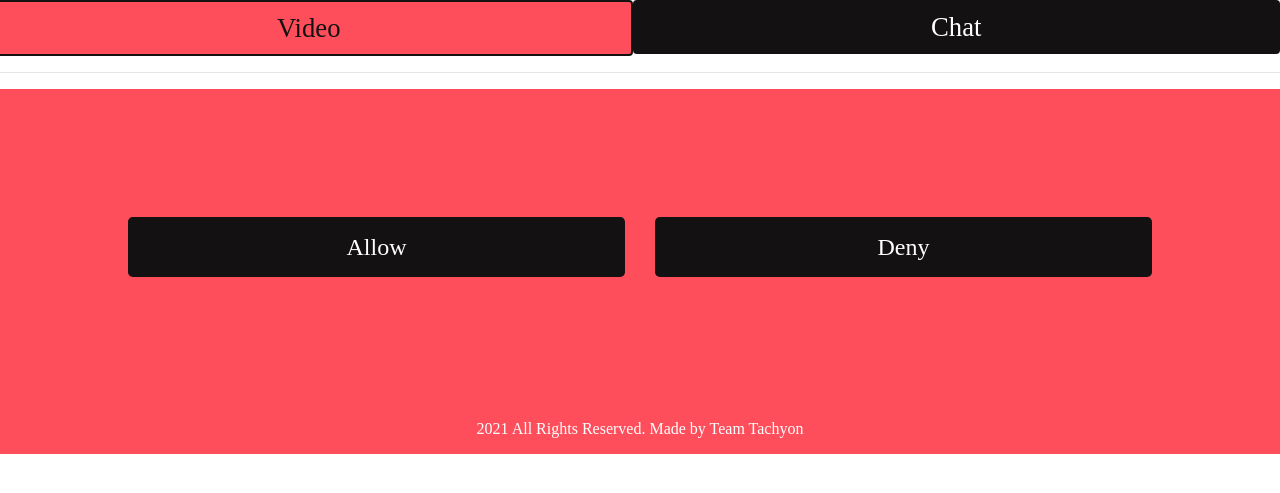
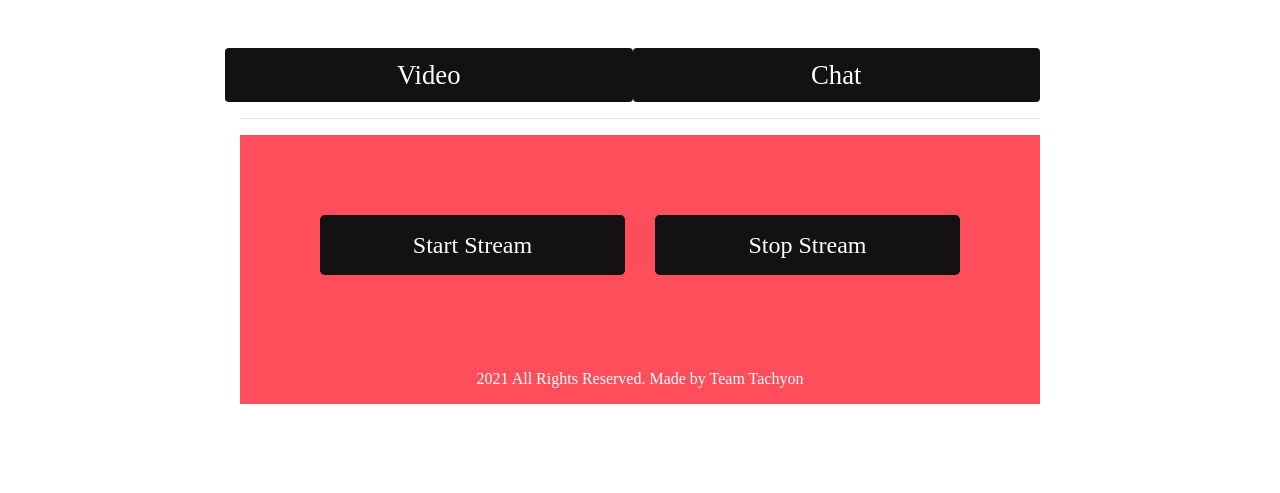
Before and after one commit to Akurati-varun/api-speech-to-text, a Flask app: page / in a window 1280 px wide, after a click on "Video". Shown: the top 493 px of the page. Run offline with Flask 2, Linux system fonts and the light colour scheme; some libraries are stand-ins or nearby versions.

Commit message:
Added PIL library

```diff
--- a/app.py
+++ b/app.py
@@ -1,16 +1,17 @@
 from flask import Flask, request, jsonify, make_response, render_template
 from googletrans import LANGUAGES
+from speech_recognition import UnknownValueError
+from PIL import Image, ImageOps
 
 from ibm_cloud import processTextCommand, processImageData
 from speech_processing import speechToText, translateText
-from speech_recognition import UnknownValueError
 from face_recognition import FacePrediction
 from config import Config
-from PIL import Image,ImageOps
+
 
 app = Flask( __name__ )
 
-def validateAudioFile(file):
+def validateFile(file):
     if file and file.name.strip() != '':
         return True
     return False
@@ -24,14 +25,12 @@
 
 @app.route("/")
 def index():
-    return render_template('index.html')
+    url = Config.stream_url()
+    return render_template('index.html', stream_url=url)
 
 @app.route("/api/postImage", methods=["POST"])
 def receiveImageData():
-    ImageData = request.files['image']
-    image = Image.open(ImageData)
-    gray_image= ImageOps.grayscale(image)
-
+    imageData = request.files.get("image")
     res = {
         "status" : "failure",
         "message": "Something went wrong while processing file",
@@ -39,12 +38,15 @@
     }
     status_code=503
 
-    if ImageData is None:
+    if validateFile(imageData):
         res["message"] = "Missing File Data"
         status_code=422
 
     try:
-        identified_name= FacePrediction(gray_image)
+        imageData = Image.open(imageData)
+        imageData = ImageOps.grayscale(imageData)
+
+        identified_name= FacePrediction(imageData)
         processImageData(identified_name)
         res["status"] = "success"
         res["message"] = "File received"
@@ -63,16 +65,16 @@
 
 
 @app.route("/api/postCommand", methods = ["POST", "GET"])
-def recieveCommandData():
+def receiveCommandData():
     if request.method == "GET":
-        url = request.args.get('url') or Config.stream_url
+        url = request.args.get('url') or Config.stream_url()
         return render_template("test.html", stream_url = url)
 
     audioData = request.files.get('audio')
-    textCommand = request.form.get('text-command').strip() or None
+    textCommand = request.form.get('text-command', "").strip() or None
     languageCode = request.form.get('language-code', 'en-US').strip()
 
-    print(audioData, languageCode, dir(audioData), audioData.content_length)
+    print(audioData, languageCode)
     res = {
         "status" : "failure",
         "message": "Something went wrong while processing command",
@@ -85,7 +87,7 @@
         res["warnings"].append("Missing or Invalid Language Code using default code 'en-US'")
         languageCode = "en-US"
 
-    if not validateAudioFile(audioData) and textCommand is None:
+    if not validateFile(audioData) and textCommand is None:
         res["message"] = "Missing or Invalid audio file/text command."
         status_code = 422
     else:
@@ -119,5 +121,5 @@
 
     response = make_response(jsonify(res), status_code)
     response.headers["Access-Control-Allow-Origin"] = "*"
-
+    print(response)
     return response
--- a/config.py
+++ b/config.py
@@ -4,7 +4,7 @@
 load_dotenv()
 
 class Config:
-    stream_url = getenv("streamURL")
+    stream_url = lambda :getenv("streamURL")
 
 class IBMCloudCred:
     organization = getenv("organization")
--- a/static/js/record.js
+++ b/static/js/record.js
@@ -45,7 +45,6 @@
 			create an audio context after getUserMedia is called
 			sampleRate might change after getUserMedia is called, like it does on macOS when recording through AirPods
 			the sampleRate defaults to the one set in your OS for your playback device
-
 		*/
 		audioContext = new AudioContext();
 
@@ -103,8 +102,33 @@
 function sendData(data) {
     let formData = new FormData();
     let request = new XMLHttpRequest();
+    console.log("Enter")
+    if(typeof data === "undefined")
+    {
+    	var msg=document.getElementById('textMessage').value;
+    	formData.append("text-command",msg);
+    }
+    else
+    {
+    	formData.append("audio", data);
+    }
+    request.onreadystatechange = function() {
+            if(this.readyState == 4)
+            {
+            	console.log(this.response);
+            	const obj = JSON.parse(this.response);
 
-    formData.append("audio", data)
-    request.open("POST", "/api/postAudio");
+                let msg = obj.message;
+            	let status = obj.status;
+
+
+            	document.getElementById('alert_status').textContent = status + "!";
+            	document.getElementById('alert_message').textContent = msg;
+
+                document.getElementById('alert_box').style.display = 'flex';
+            }
+          }
+    request.open("POST", postURL);
     request.send(formData);
+    return false;
 }
--- a/templates/index.html
+++ b/templates/index.html
@@ -14,10 +14,17 @@
       <!-- bootstrap css -->
       <link rel="stylesheet" href="https://cdn.jsdelivr.net/npm/bootstrap@4.6.0/dist/css/bootstrap.min.css">
       <!-- style css -->
+      <!-- <link rel='stylesheet' href="../static/css/style.css"> -->
       <link rel='stylesheet' href="{{ url_for('static', filename='css/style.css') }}">
       <link rel="stylesheet" href="https://netdna.bootstrapcdn.com/font-awesome/4.0.3/css/font-awesome.css">
+      <script>
+        function hide(){
+        document.getElementById('alert_box').style.display = 'none';
+        }
+      </script>
 </head>
-<body class="main-layout">
+
+<body class="main-layout mt-5" style="max-width: 800px; min-width: 400px; margin:auto;">
     <div class="collection_section layout_padding container-fluid" style="margin:0px; padding:0px;">
         <div class="row">
             <ul class="nav nav-pills col-lg-12">
@@ -29,18 +36,32 @@
                 </li>
             </ul>
         </div>
+                                <div class="justify-content-center my-3" id="alert_box" style="display:none;">
+                                    <div class="alert alert-dismissible fade show" role="alert" style="width: 50%; min-width:300px; background-color: #131111; color:white; border-color:#131111;">
+                                        <strong style="font-size: 1.5rem;" id="alert_status"></strong>
+                                        <button type="button" class="close" onclick="hide()">
+                                            <span aria-hidden="true">&times;</span>
+                                        </button>
+                                        <br>
+                                        <span id="alert_message" style="font-size:1rem;"></span>
+
+                                    </div>
+                                </div>
         <hr>
         <!-- Video Section -->
         <div class="tab-content clearfix">
             <div class="tab-pane" id="tab1">
+              <div class="layout_padding gallery_section text-center" style="background-color: #131111;height:300px; padding: 20px; display: none;" id="streamcontainer">
+                <img src="" data-src="{{ stream_url }}" id="stream" alt="Stream to play here." style="height: 250px;">
+              </div>
                 <div class="layout_padding gallery_section" style="padding:10%;">
                   <div class="row">
                     <div class="col-lg-6 col-md-6 col-sm-6 col-6">
-                      <button class="btn btn-lg b" style="height:60px; font-size:18pt;">Allow</button>
+                      <button class="btn btn-lg b" style="height:60px; font-size:18pt;" onclick="Message('start')">Start Stream</button>
                     </div>
                     <br>
                     <div class="col-lg-6 col-md-6 col-sm-6 col-6">
-                      <button class="btn btn-lg b" style="height:60px; font-size: 18pt;">Deny</button>
+                      <button class="btn btn-lg b" style="height:60px; font-size: 18pt;" onclick="Message('stop')">Stop Stream</button>
                     </div>
                   </div>
                 </div>
@@ -48,32 +69,30 @@
 
             <!-- Chat Section -->
             <div class="tab-pane active" id="tab2">
-            	<div class="layout_padding gallery_section" style="padding:10%;">
+              <div class="layout_padding gallery_section" style="padding:8%;">
                 <div class="row">
                   <div class="col-lg-6 col-md-6 col-sm-6 col-6">
                     <button class="btn btn-lg b" id="recordButton" style="height:60px; font-size:18pt;">Start</button>
                   </div>
                   <br>
                   <div class="col-lg-6 col-md-6 col-sm-6 col-6">
-            				<button class="btn btn-lg b" id="stopButton" style="height:60px; font-size: 18pt;">Stop</button>
+                    <button class="btn btn-lg b" id="stopButton" style="height:60px; font-size: 18pt;" disabled>Stop</button>
                   </div>
-            			<p style="display: none;">
-			                <audio id="recordedAudio"></audio>
-			            </p>
-                  <a id="audiofile" href="" download style="display: none;"></a>
                 </div>
               </div>
                 <div class="layout_padding gallery_section" style="background-color: #131111;">
+                    <form  method="POST" onsubmit="return sendData()">
                     <div class="container">
                         <div class="row">
                           <div class="col-lg-9 col-md-9 col-sm-8">
-							  <input type="text" class="form-control" placeholder="Enter Your Text." style="height:60px;">
+                            <input type="text" class="form-control" id="textMessage" placeholder="Enter Your Text." style="height:60px;">
                           </div>
                           <div class="col-lg-3 col-md-3 col-sm-4">
-							  <button class="btn btn-lg sub" style="height:60px;">Submit</button>
+                            <button type="submit" class="btn btn-lg sub" style="height:60px;">Submit</button>
                           </div>
                         </div>
                     </div>
+                    </form>
                 </div>
             </div>
         </div>
@@ -85,6 +104,38 @@
 
       <!-- Import Javascript Dependecies  -->
       <script src="https://cdn.rawgit.com/mattdiamond/Recorderjs/08e7abd9/dist/recorder.js"></script>
-      <script src="{{url_for('static', filename='js/record.js')}}"></script>
+      <script src="{{ url_for('static', filename='js/record.js') }}"></script>
+      <!-- <script src="../static/js/record.js"></script> -->
+
+      <script type="text/javascript">
+
+        var postURL = "{{ url_for('receiveCommandData') }}" ;
+        //var postURL = "https://api-speech-to-text.herokuapp.com/api/postCommand" ;
+      </script>
+      <script type="text/javascript">
+        function Message(cmd)
+        {
+          if(cmd=="start")
+          {
+            streamURL = document.getElementById("stream").dataset.src;
+
+            document.getElementById("stream").src=streamURL;
+            document.getElementById('streamcontainer').style.display="block";
+          }
+          else{
+             var content="";
+            document.getElementById('streamcontainer').style.display="none";
+            document.getElementById("stream").src=content;
+          }
+          const Http = new XMLHttpRequest();
+          const url='https://mandeyidi.eu-gb.cf.appdomain.cloud/allowdeny?command='+cmd;
+          Http.open("GET", url);
+          Http.send();
+
+          Http.onreadystatechange = (e) => {
+            console.log(Http.responseText)
+          }
+        }
+      </script>
 </body>
 </html>
--- a/templates/test.html
+++ b/templates/test.html
@@ -6,7 +6,7 @@
   </head>
   <body>
     <!-- Write code here -->
-        <p><a href="{{ stream_url }}">{{stream_url}}</a></p>
+        <!-- <p><a href="{{ stream_url }}">{{stream_url}}</a></p> -->
         <form
         action = "/api/postCommand"
           method="POST" enctype="multipart/form-data">
```
Lines whose indentation alone changed are shown as unchanged.
